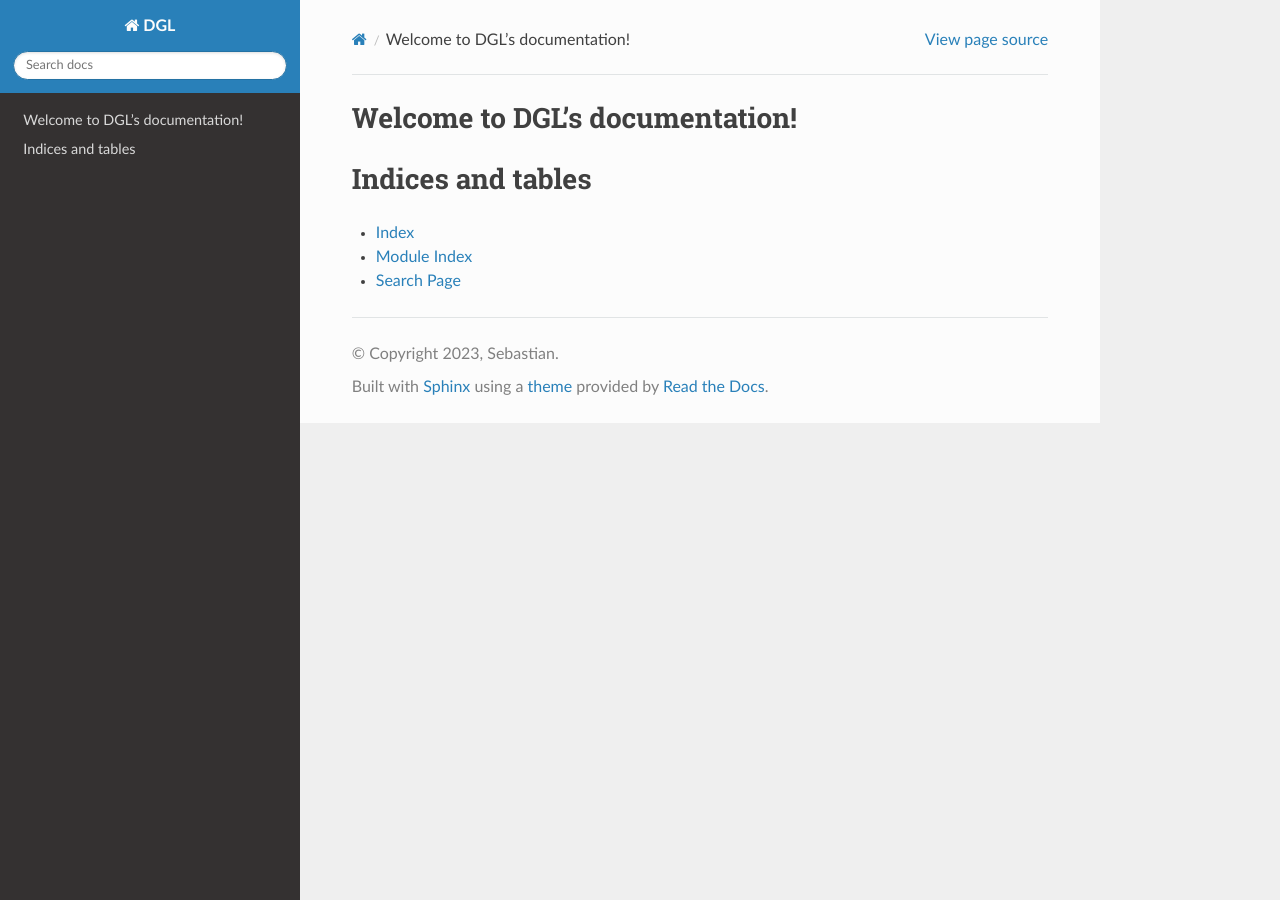
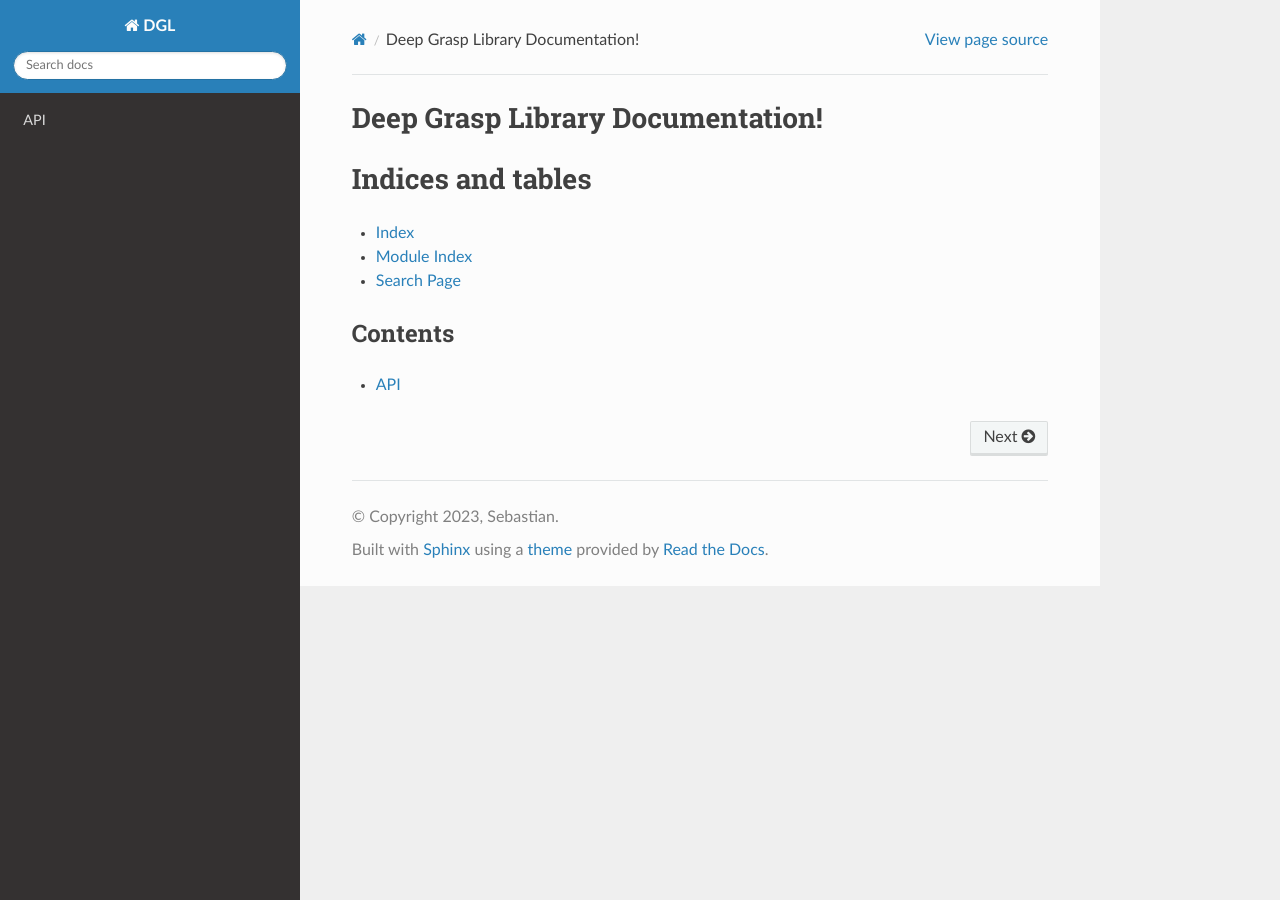
Before and after one commit to sebbyjp/dgl_ros, a Sphinx documentation site: the page built from docs/sphinx/source/index.rst, in a window 1280 px wide. Built offline with Sphinx 7.4.7 and the Read the Docs theme 2.0.0, drawn with Linux system fonts in a browser that asks for light colours.

Commit message:
updated docs

```diff
--- a/docs/sphinx/source/conf.py
+++ b/docs/sphinx/source/conf.py
@@ -34,6 +34,6 @@ html_static_path = ['_static']
 
 # Breathe Configuration
 breathe_projects = {
-    "dgl_ros": "./docs/xml/",
+    "dgl_ros": "../../xml/",
 }
 breathe_default_project = "dgl_ros"
--- a/docs/sphinx/source/index.rst
+++ b/docs/sphinx/source/index.rst
@@ -3,11 +3,11 @@
    You can adapt this file completely to your liking, but it should at least
    contain the root `toctree` directive.
 
-Welcome to DGL's documentation!
-===============================
+Deep Grasp Library Documentation!
+=================================
 
 .. toctree::
-   :maxdepth: 2
+   :maxdepth: 3
    :caption: Contents:
 
 
@@ -18,3 +18,10 @@ Indices and tables
 * :ref:`genindex`
 * :ref:`modindex`
 * :ref:`search`
+
+Contents
+--------
+
+.. toctree::
+
+   api
```
Also changed, not shown: docs/sphinx/source/api.rst (added, +11 -0 lines).
